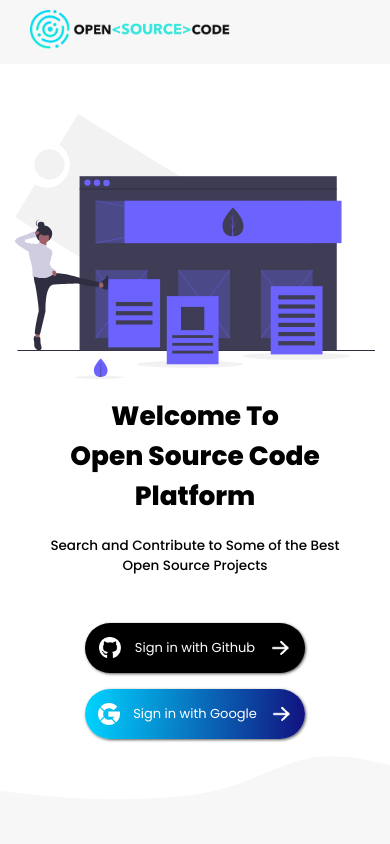
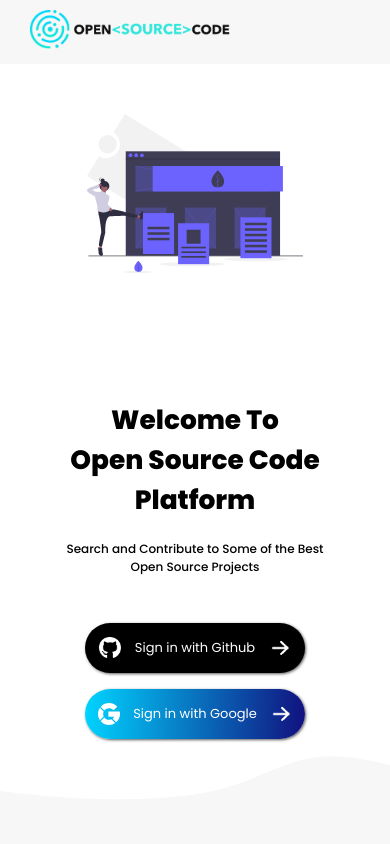
Before and after one commit to alizahir23/website, a Next.js app: page / in a window 390 px wide. Shown: the top 844 px of the page. Built offline with nearby package versions, Linux system fonts and the light colour scheme.

Commit message:
fixed responsive issues

```diff
--- a/src/css/home.module.css
+++ b/src/css/home.module.css
@@ -25,7 +25,7 @@
 }
 
 .welcome-container {
-  height: 80vh;
+  min-height: 80vh;
   margin: 0 50px 20px 50px;
   display: flex;
   align-items: center;
@@ -295,13 +295,15 @@
 
   .home-right-col img {
     width: 70%;
+    margin-top: 100px;
     padding-right: 0;
     margin-right: 15%;
     margin-left: 15%;
   }
 
   .landing-text {
-    font-size: 1.125rem;
+    font-size: 1rem;
+
     text-align: center;
   }
 
@@ -324,7 +326,7 @@
   }
 
   .welcome-right {
-    max-width: 100%;
+    max-width: 60%;
   }
 
   .sign-in-buttons {
```
